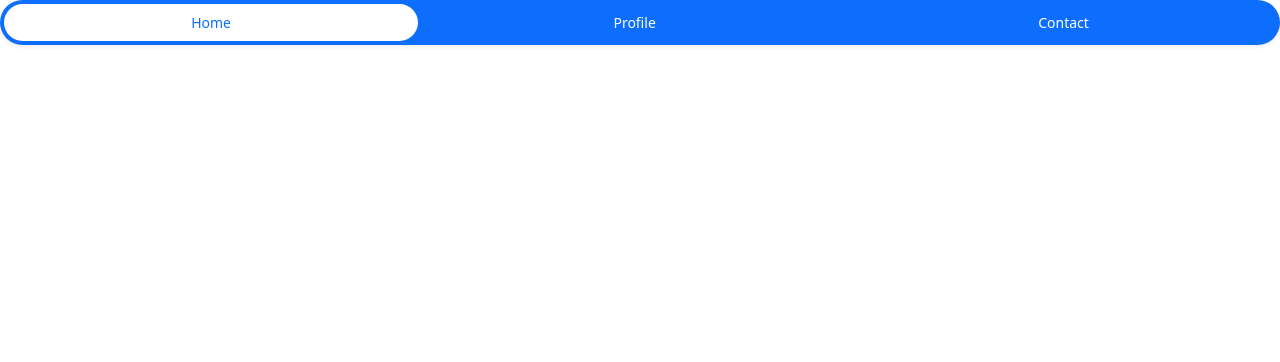
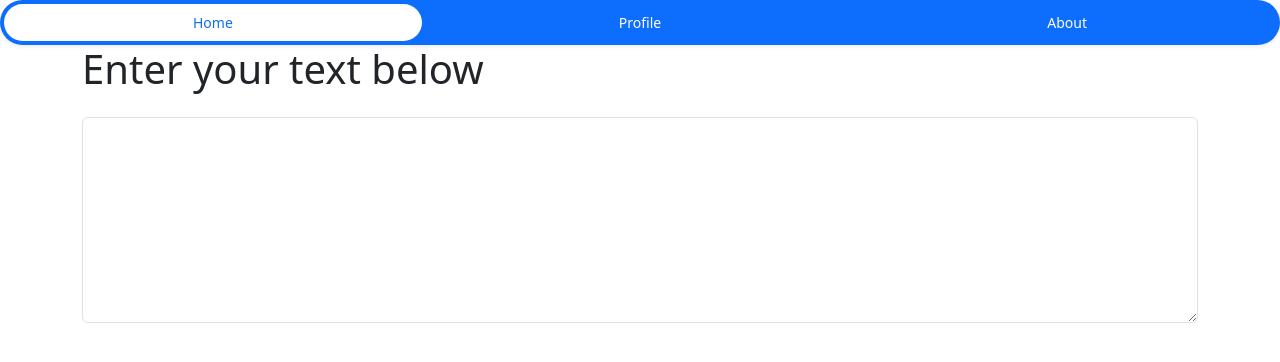
Before and after one commit to Prince3009/Learning-ReactJS, a React (Create React App) app in the folder my-app/: page / in a window 1280 px wide. Shown: the top 362 px of the page. Built offline with nearby package versions, Linux system fonts and the light colour scheme.

Commit message:
Learning React

```diff
--- a/my-app/src/App.js
+++ b/my-app/src/App.js
@@ -1,25 +1,14 @@
 import './App.css';
+import Navbar from './components/Navbar';
+import TextForm from './components/TextForm';
 function App() {
   return (
-    <>
-    <nav>
-    <ul className="nav nav-pills nav-fill gap-2 p-1 small bg-primary rounded-5 shadow-sm" id="pillNav2" role="tablist" style={{
-    '--bs-nav-link-color': 'var(--bs-white)',
-    '--bs-nav-pills-link-active-color': 'var(--bs-primary)',
-    '--bs-nav-pills-link-active-bg': 'var(--bs-white)',
-  }}>
-    <li className="nav-item" role="presentation">
-    <button className="nav-link active rounded-5" id="home-tab2" data-bs-toggle="tab" type="button" role="tab" aria-selected="true">Home</button>
-    </li>
-    <li className="nav-item" role="presentation">
-    <button className="nav-link rounded-5" id="profile-tab2" data-bs-toggle="tab" type="button" role="tab" aria-selected="false">Profile</button>
-    </li>
-    <li className="nav-item" role="presentation">
-    <button className="nav-link rounded-5" id="contact-tab2" data-bs-toggle="tab" type="button" role="tab" aria-selected="false">Contact</button>
-  </li>
-  </ul>
-  </nav>
-    </>
+  <>
+  <Navbar firstIcon="Home" thirdIcon="About" />
+  <div className="container">
+  <TextForm heading="Enter your text below"/>
+  </div>
+  </>
   );
 }
 
--- /dev/null
+++ b/my-app/src/components/Navbar.js
@@ -0,0 +1,39 @@
+import React from 'react'
+import PropTypes from 'prop-types'
+
+
+export default function Navbar(props) {                //using props concept
+  return (
+    <>
+    <nav>
+    <ul className="nav nav-pills nav-fill gap-2 p-1 small bg-primary rounded-5 shadow-sm" id="pillNav2" role="tablist" style={{
+    '--bs-nav-link-color': 'var(--bs-white)',
+    '--bs-nav-pills-link-active-color': 'var(--bs-primary)',
+    '--bs-nav-pills-link-active-bg': 'var(--bs-white)',
+    }}>
+    <li className="nav-item" role="presentation">
+    <button className="nav-link active rounded-5" id="home-tab2" data-bs-toggle="tab" type="button" role="tab" aria-selected="true">{props.firstIcon}</button>
+
+    </li>
+    <li className="nav-item" role="presentation">
+    <button className="nav-link rounded-5" id="profile-tab2" data-bs-toggle="tab" type="button" role="tab" aria-selected="false">Profile</button>
+    </li>
+    <li className="nav-item" role="presentation">
+    <button className="nav-link rounded-5" id="contact-tab2" data-bs-toggle="tab" type="button" role="tab" aria-selected="false">{props.thirdIcon}</button>
+  </li>
+  </ul>
+  </nav>
+  </>
+  )
+}
+
+//PropTypes
+Navbar.propTypes = {
+    firstIcon: PropTypes.string.isRequired,               //if we don't pass the value in App.js file for firstIcon then it will show error (this is the concept of isRequired)
+    thirdIcon: PropTypes.string,                           //string means we have to pass string values only
+}
+
+Navbar.defaultProps = {                                  //These are default values if we don't pass any value in App.js file for default
+    firstIcon: 'Set firstIcon name here',
+    thirdIcon: 'Contact'
+}
--- /dev/null
+++ b/my-app/src/components/TextForm.js
@@ -0,0 +1,12 @@
+import React from 'react'
+
+export default function TextForm(props) {
+  return (
+    <div>
+      <h1 className='mb-4'>{props.heading}</h1>
+        <div className="mb-3">
+        <textarea className="form-control" id="myBox" rows="8"></textarea>
+        </div>
+    </div>
+  )
+}
```
